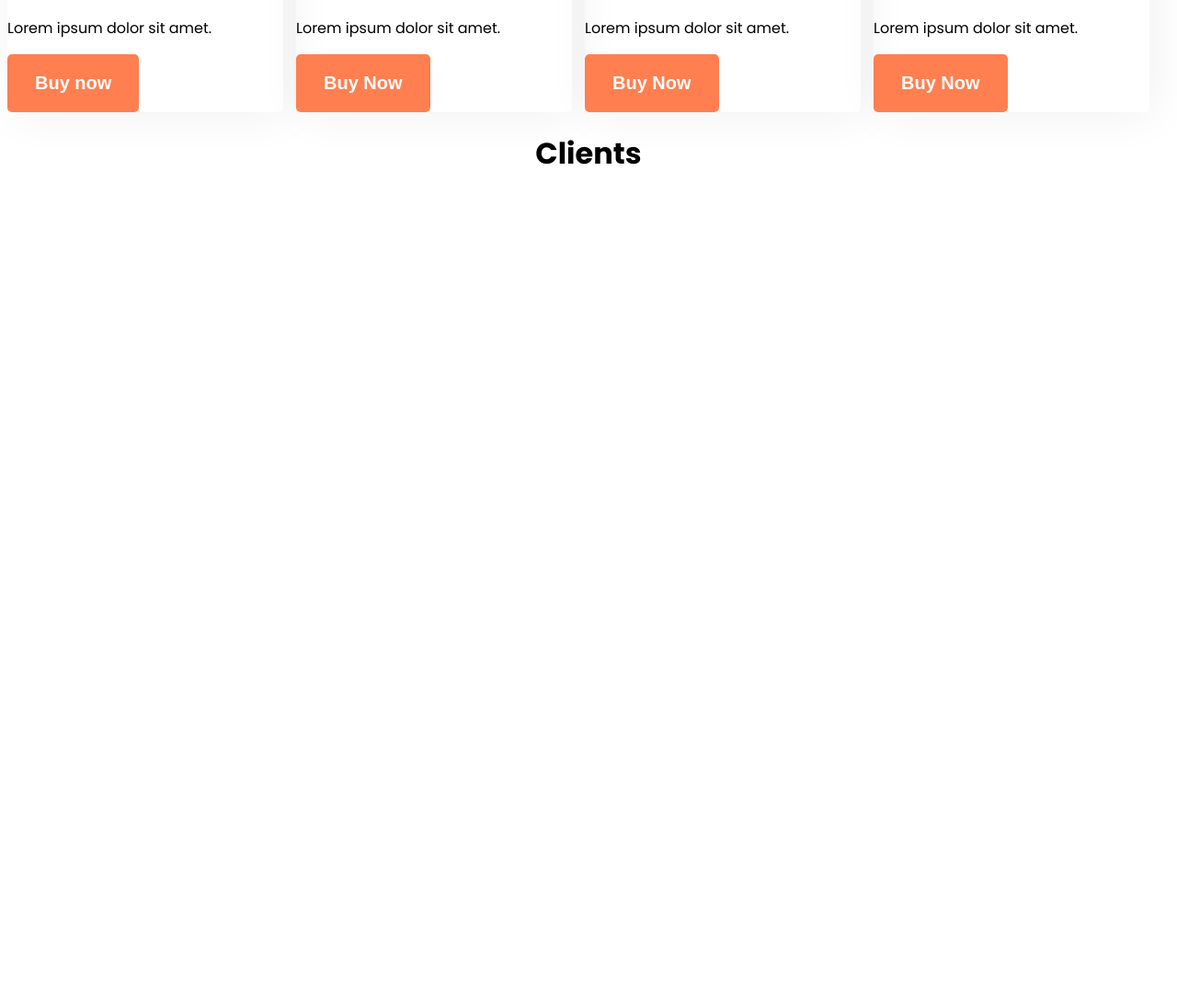
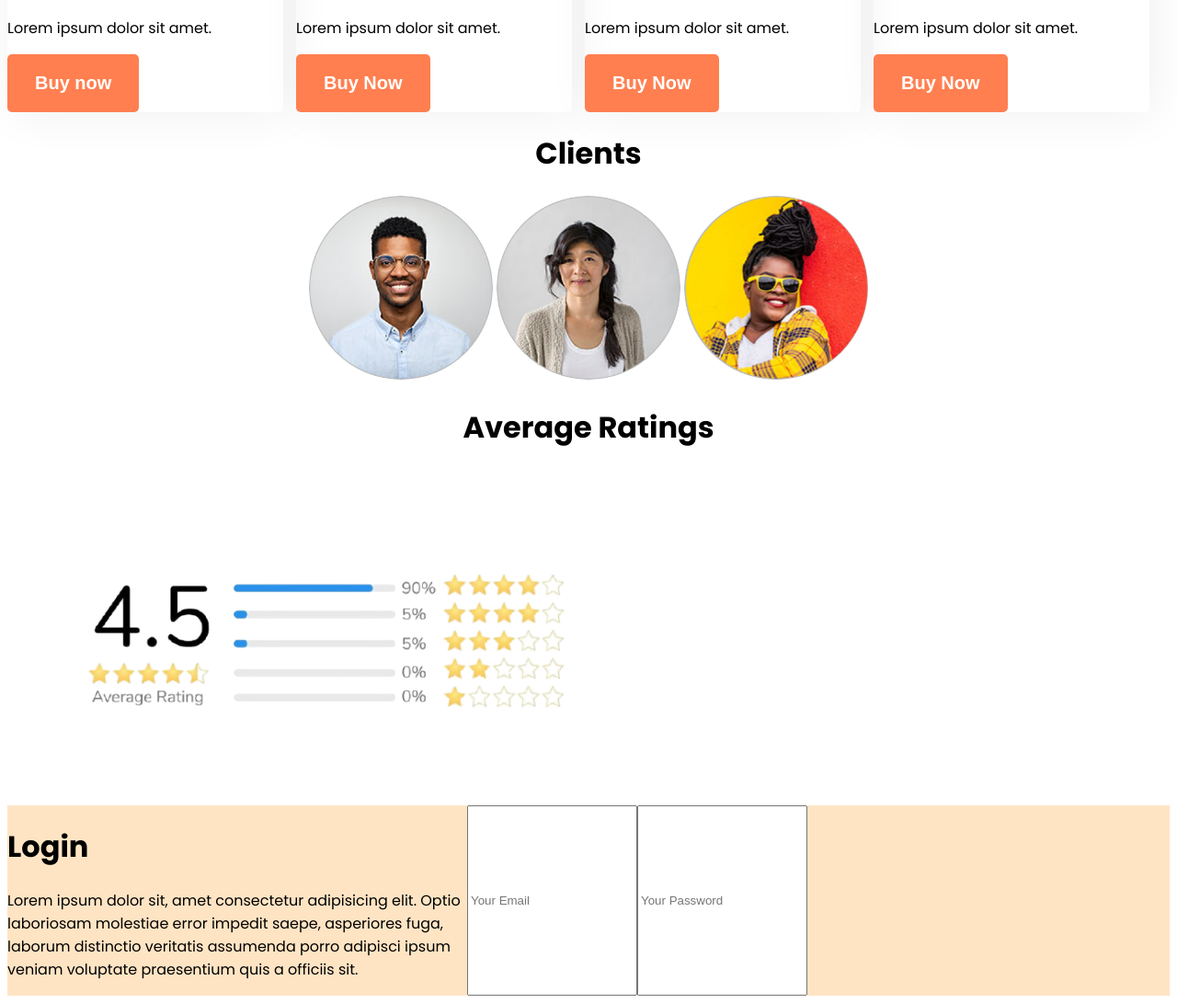
Before and after one commit to mah11-dot-ui/car-zone, a plain HTML site: page index.html in a window 1280 px wide. Shown: the part 941-2032 px from the top of the page at 92% size. Before the commit the page ends 1228 px from the top, so only its background shows below. Drawn offline with Linux system fonts and the light colour scheme.

Commit message:
added an index.html and styles and images file

```diff
--- a/index.html
+++ b/index.html
@@ -69,16 +69,33 @@
         <!-- h1.main-text+img*3+p+img -->
          <div class="client">
             <h1 class="main-text">Clients</h1>
-            <img src="" alt="" class="main-images">
-            <img src="" alt="" class="main-images">
-            <img src="" alt="" class="main-images">
+            <div class="main-images">            <img src="images/Avatar/user-1.png" alt="" width="200px" class="main-image">
+            <img src="images/Avatar/user-2.png" alt="" width="200px" class="main-image">
+            <img src="images/Avatar/user-3.png" alt="" width="200px" class="main-image">
             <p></p>
-            <img src="" alt="">
+
          </div>
+         </div>
+         <div class="rating">
+            <h1 class="main-text">Average Ratings</h1>
+            <img src="images/rating/rating.png" alt="" class="rating-images">
+         </div>
+
        </div>
     </main>
-    <footer>
-
+    <footer class="bg-footer">
+     <div class="footer-login">
+        <div class="text">
+        <h1>Login</h1>
+        <p>Lorem ipsum dolor sit, amet consectetur adipisicing elit. Optio laboriosam molestiae error impedit saepe, asperiores fuga, laborum distinctio veritatis assumenda porro adipisci ipsum veniam voluptate praesentium quis a officiis sit.</p>
+        </div>
+        <div class="input">
+        <input type="email" placeholder="Your Email" name="" id="">
+        <br>
+        <br>
+        <input type="password" width="2px" placeholder="Your Password" name="" id="">
+        </div>
+     </div>
     </footer>
 </body>
 </html>
--- a/styles/styles.css
+++ b/styles/styles.css
@@ -75,6 +75,36 @@ li a {
   text-align: center;
 }
 
-.main-images{
+.main-image{
   border-radius: 50%;
 }
+.main-images{
+  justify-content: space-around;
+}
+
+.client{
+  text-align: center;
+  gap: 50px;
+}
+
+.rating-images{
+  text-align: center;
+}
+
+/* footer-styles */
+.bg-footer{
+  background-color: bisque;
+}
+
+footer p {
+  max-width: 500px;
+}
+
+.input{
+  display: flex;
+  justify-content: space-between;
+}
+
+.footer-login{
+  display:flex ;
+}
```
Also changed, not shown: images/Avatar/user-1.png (added), images/Avatar/user-2.png (added), images/Avatar/user-3.png (added), images/rating/rating.png (added), 3 other files.
